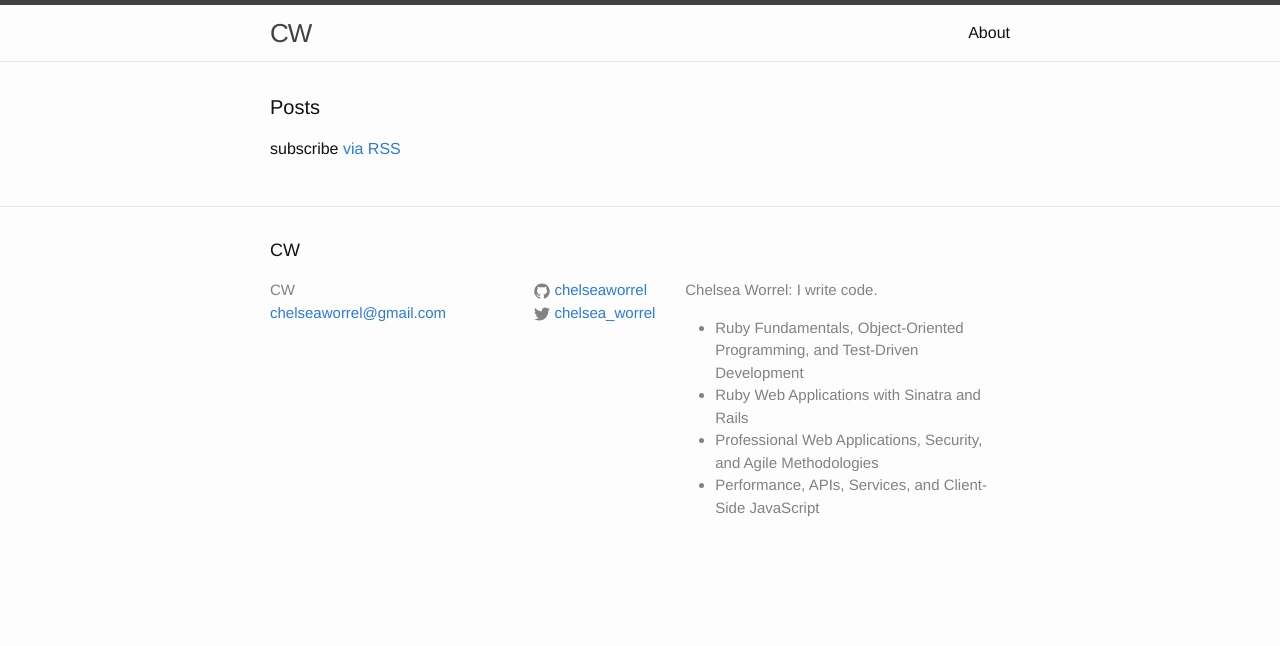
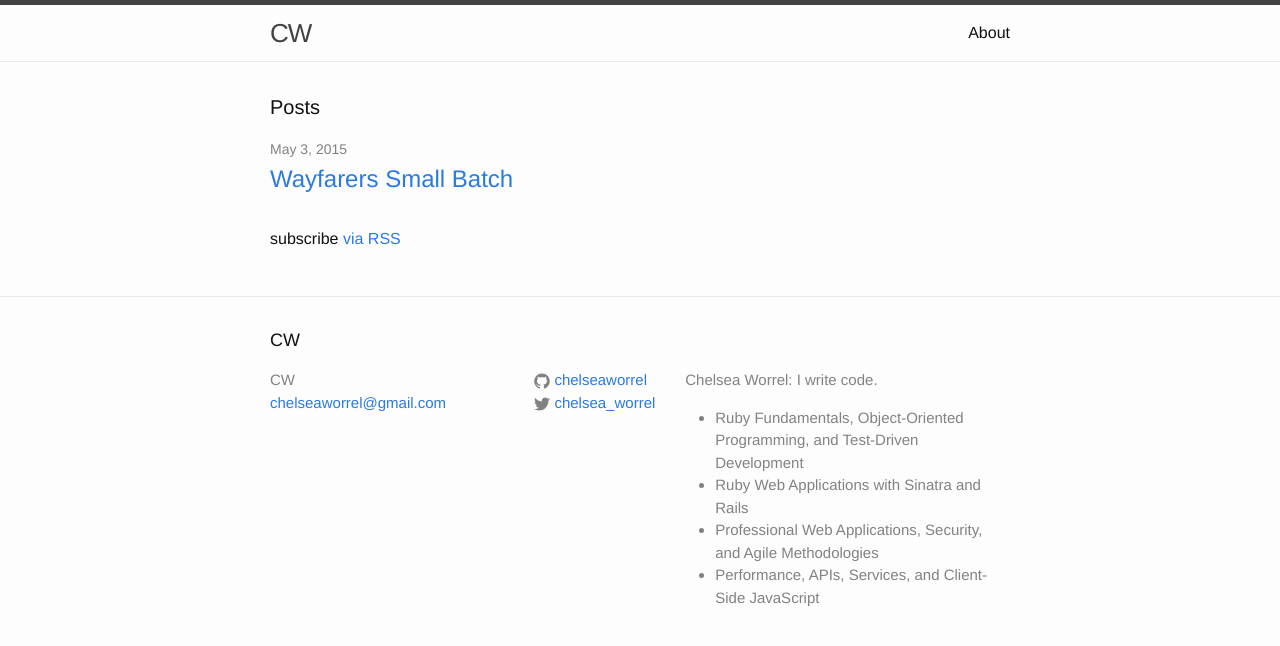
Before and after one commit to chelseaworrel/chelseaworrel.github.io, a Jekyll site: the page built from index.html, in a window 1280 px wide. Shown: the top 646 px of the page. Built offline with Jekyll 4.4.1, drawn with Linux system fonts in a browser that asks for light colours; a file with an impossible date is left out.

```diff
--- a/_posts/2015-05-13-welcome-to-jekyll.markdown
+++ b/_posts/2015-05-13-welcome-to-jekyll.markdown
@@ -1,12 +1,11 @@
 ---
 layout: post
 title: Wayfarers Small Batch
-date: {}
+date: 2015-05-03
 categories: jekyll update
 published: true
 ---
 
-![]({{site.baseurl}}/images.jpeg)
 > We loved with a love that was more than love
 
 Odd Future banjo beard hella XOXO put a bird on it migas, Schlitz organic readymade lomo Vice YOLO kale chips. Normcore roof party fixie sartorial heirloom. Post-ironic forage Blue Bottle, Vice migas vinyl High Life Pitchfork authentic. IPhone irony four loko, tilde four dollar toast aesthetic XOXO pour-over narwhal leggings skateboard. Mustache hella Austin lumbersexual meh. High Life biodiesel sustainable, heirloom chia distillery polaroid four dollar toast keffiyeh pop-up retro small batch Wes Anderson meditation. Street art heirloom drinking vinegar, ethical Brooklyn Pinterest cred tattooed before they sold out cray cold-pressed.
```
Also changed, not shown: CW-logo.png (added), _posts/images.jpeg (added).
